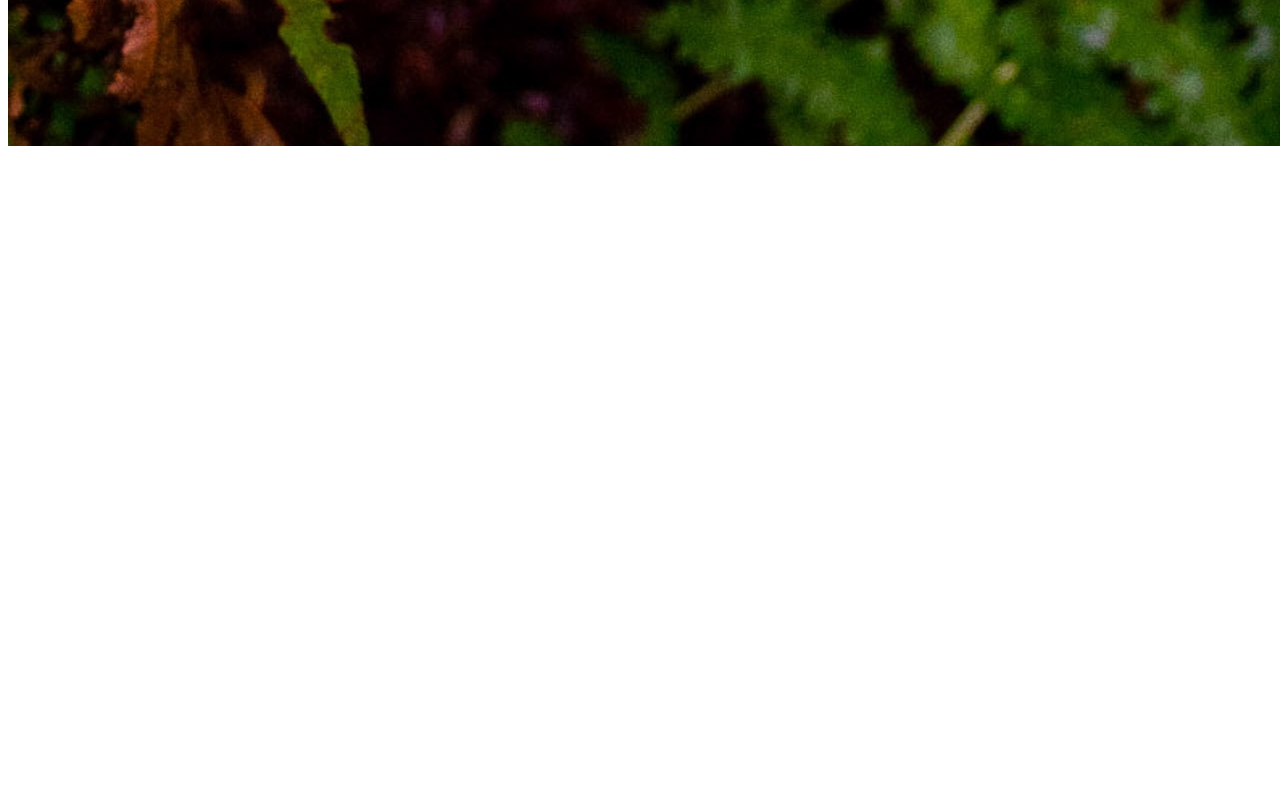
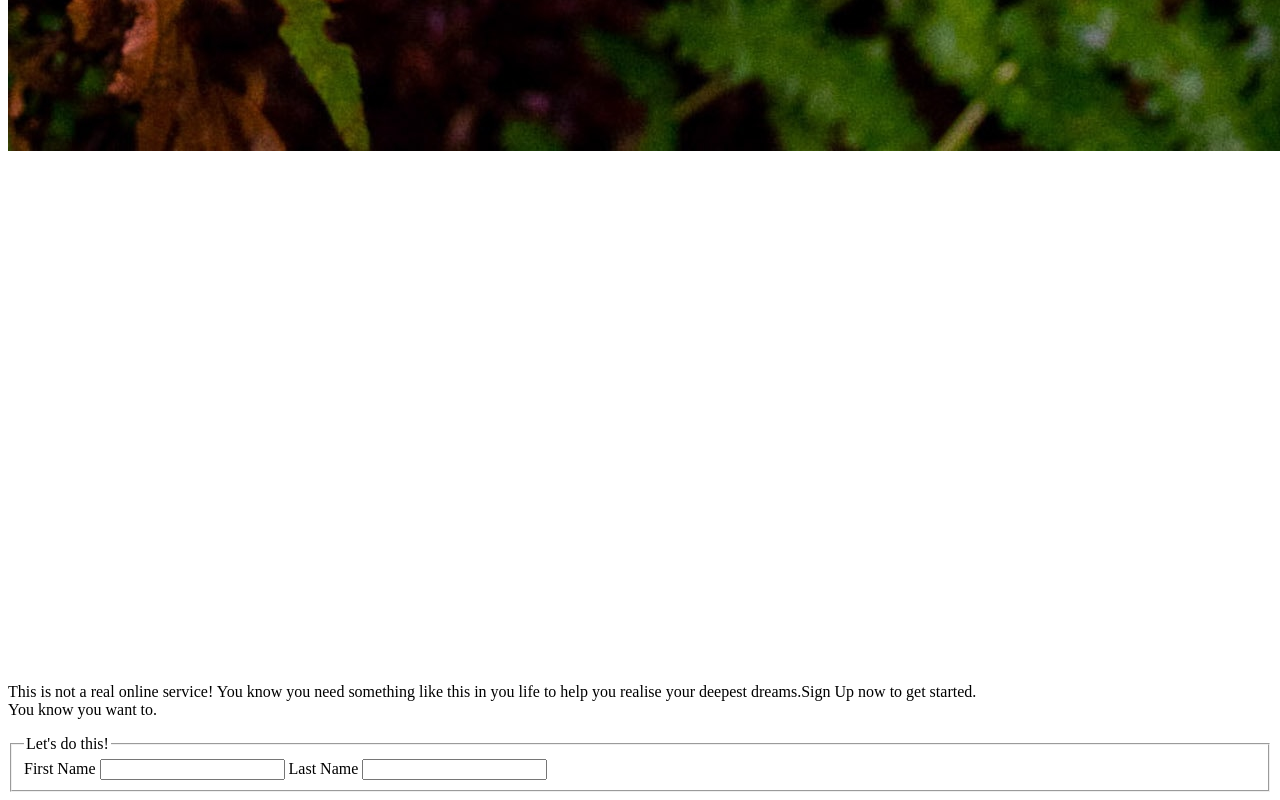
Before and after one commit to okediarthur/Project-Sign-Up-Form, a plain HTML site: page index.html in a window 1280 px wide. Shown: the part 2649-3449 px from the top of the page. Before the commit the page ends 3324 px from the top, so only its background shows below. Drawn offline with Linux system fonts and the light colour scheme.

Commit message:
Form Content

```diff
--- a/index.html
+++ b/index.html
@@ -9,9 +9,27 @@
   <body>
     <div class="background-img">
       <img src="assets/haileWest.jpg" alt="/" />
-      <div class="logo-bg">
-        <img src="assets/odin-lined.png" alt="/" />
-      </div>
+    </div>
+    <div class="logo-bg">
+      <img src="assets/odin-lined.png" alt="ODIN" />
+    </div>
+    <div class="first-paragraph">
+      <p class="first">
+        This is not a real online service! You know you need something like this
+        in you life to help you realise your deepest dreams.Sign Up now to get
+        started.
+        <br />
+        You know you want to.
+      </p>
+      <form action="#" method="get">
+        <fieldset>
+          <legend>Let's do this!</legend>
+          <label for="first_name">First Name</label>
+          <input type="text" id="first_name" name="first_name" />
+          <label for="last_name">Last Name</label>
+          <input type="text" id="last_name" name="last_name" />
+        </fieldset>
+      </form>
     </div>
   </body>
 </html>
```
